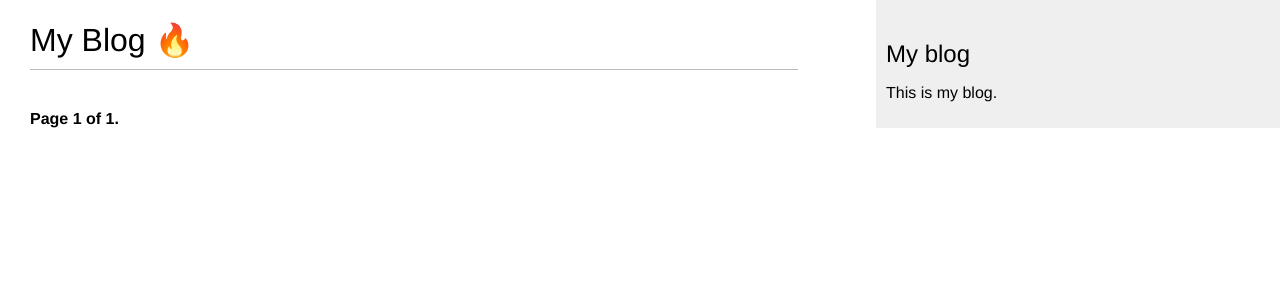
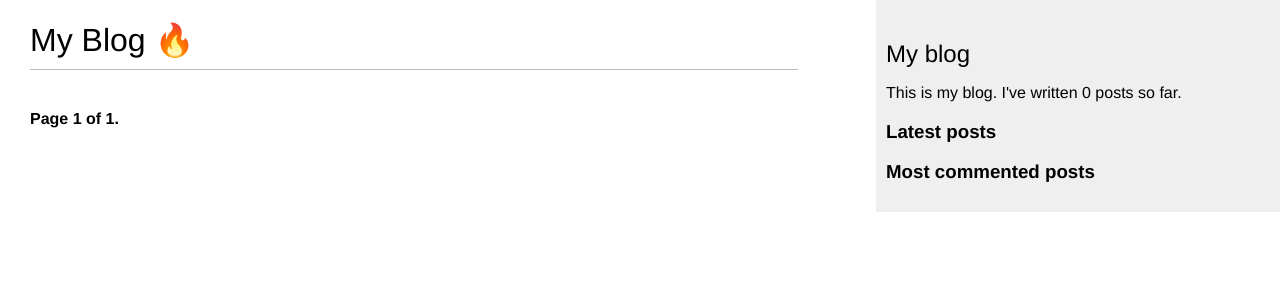
Before and after one commit to SaiedZ/django-4-by-example, a Django app: page /blog/ in a window 1280 px wide. Shown: the top 300 px of the page. Run offline with Django 4.2, Linux system fonts and the light colour scheme; data that the repository does not hold is empty.

Commit message:
Add blog tags and latest posts to base.html template

```diff
--- a/blog_app/mysite/blog/templates/blog/base.html
+++ b/blog_app/mysite/blog/templates/blog/base.html
@@ -1,3 +1,4 @@
+{% load blog_tags %}
 {% load static %}
 <!DOCTYPE html>
 <html>
@@ -9,7 +10,23 @@
     <div id="content">{% block content %} {% endblock %}</div>
     <div id="sidebar">
       <h2>My blog</h2>
-      <p>This is my blog.</p>
+      <p>
+        This is my blog.
+        I've written {% total_posts %} posts so far.
+      </p>
+      <h3>Latest posts</h3>
+      {% show_latest_posts 3 %}
+      <h3>Most commented posts</h3>
+      {% get_most_commented_posts 2 as most_commented_posts %}
+      <ul>
+        {% for post in most_commented_posts %}
+          <li>
+            <a href="{{ post.get_absolute_url }}">
+              {{ post.title }}
+            </a>
+          </li>
+        {% endfor %}
+      </ul>
     </div>
   </body>
 </html>
--- /dev/null
+++ b/blog_app/mysite/blog/templates/blog/post/latest_posts.html
@@ -0,0 +1,7 @@
+<ul>
+    {% for post in latest_posts %}
+        <li>
+            <a href="{{ post.get_absolute_url }}">{{ post.title }}</a>
+        </li>
+    {% endfor %}
+</ul>
--- /dev/null
+++ b/blog_app/mysite/blog/templatetags/blog_tags.py
@@ -0,0 +1,26 @@
+from django.db.models import Count
+from django import template
+
+from blog.models import Post
+
+register = template.Library()
+
+
+@register.simple_tag(name='total_posts')
+def total_posts():
+    return Post.published.count()
+
+
+@register.inclusion_tag('blog/post/latest_posts.html')
+def show_latest_posts(count=5):
+    latest_posts = Post.published.order_by('-publish')[:count]
+    return {'latest_posts': latest_posts}
+
+
+@register.simple_tag
+def get_most_commented_posts(count=5):
+    return (
+        Post.published
+            .annotate(total_comments=Count('comments'))
+            .order_by('-total_comments')[:count]
+    )
```
Also changed, not shown: blog_app/mysite/blog/templatetags/__init__.py (added).
